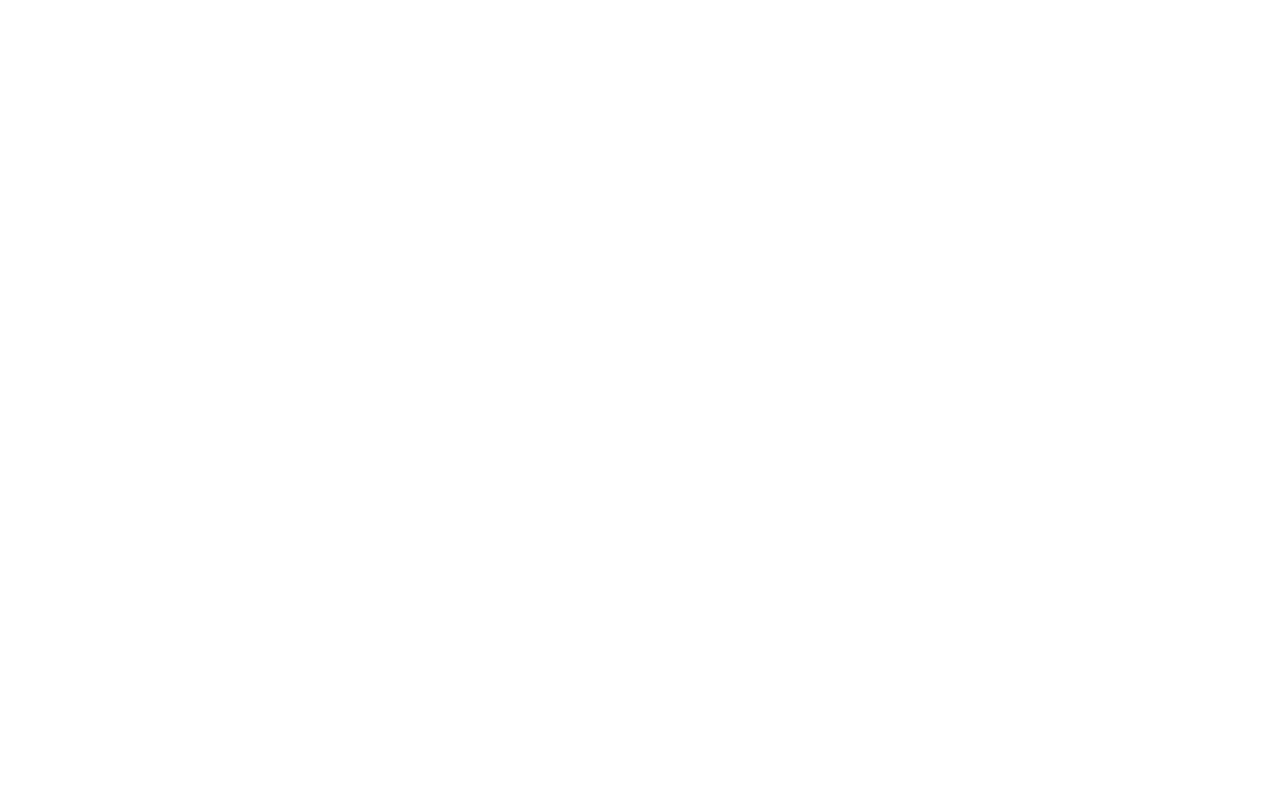
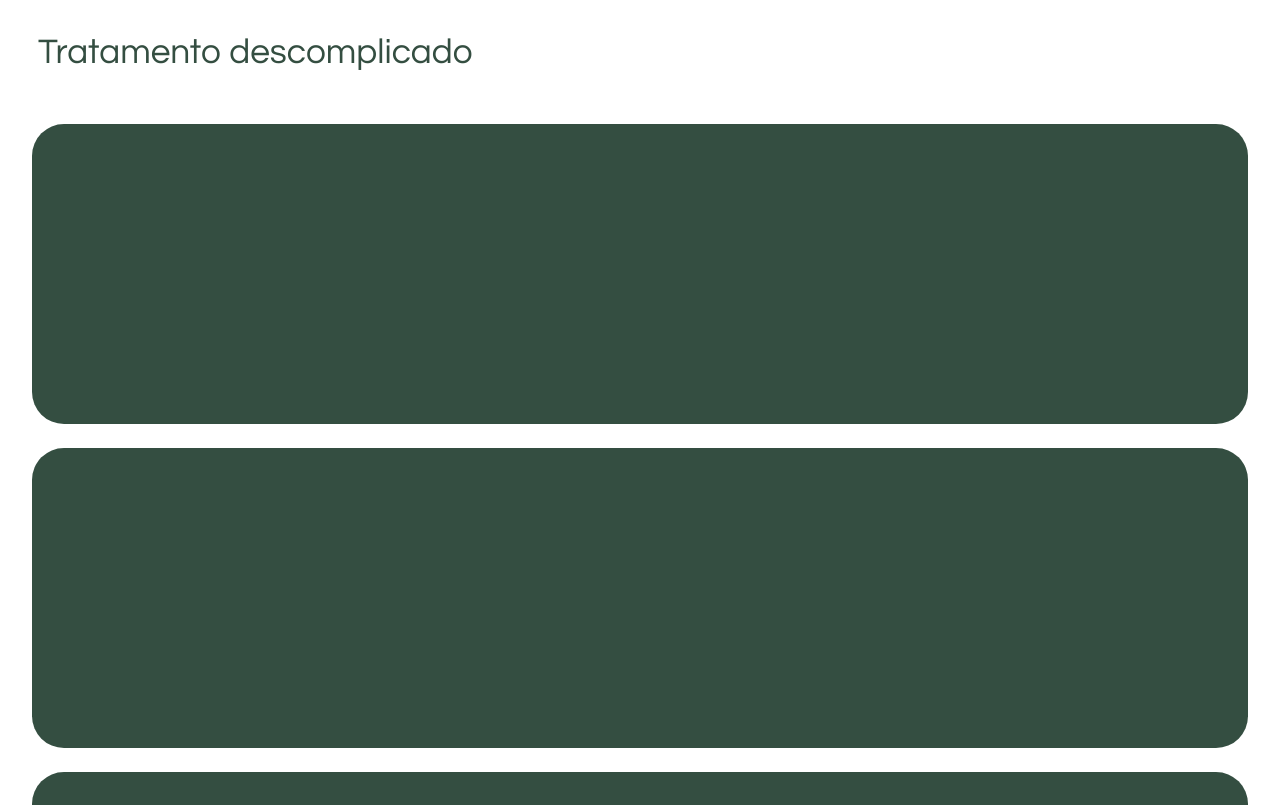
Before and after one commit to DevLucasHenrique/mentaris-app, a React (Vite) app in the folder mentaris-app/: page / in a window 1280 px wide. Shown: the part 2840-3645 px from the top of the page. Before the commit the page ends 2804 px from the top, so only its background shows below. Built offline with nearby package versions, Linux system fonts and the light colour scheme.

Commit message:
Finish base HTML/CSS from ecosystem section

```diff
--- a/mentaris-app/src/components/HomePage.css
+++ b/mentaris-app/src/components/HomePage.css
@@ -1,9 +1,41 @@
 section#hero {
   background-color: white;
   padding: 16px;
+  margin-bottom: 32px;
 }
 
 section#hero .hero-image {
   width: 100%;
   height: 100%;
 }
+
+/* Ecosystem Section */
+
+section#ecosystem {
+  display: flex;
+  flex-flow: column nowrap;
+  padding: 32px;
+  gap: 48px;
+}
+
+section#ecosystem h2.ecosystem-title {
+  font-size: 2.2em;
+  font-weight: 500;
+  font-family: var(--titleFont);
+  color: var(--blackGreen);
+  padding: 6px;
+}
+
+section#ecosystem .systems-container {
+  display: flex;
+  flex-flow: column nowrap;
+  gap: 24px;
+}
+
+section#ecosystem .system {
+  background-color: var(--blackGreen);
+  width: 100%;
+  height: 300px;
+  padding: 12px;
+  border-radius: 32px;
+}
--- a/mentaris-app/src/components/HomePage.tsx
+++ b/mentaris-app/src/components/HomePage.tsx
@@ -1,16 +1,23 @@
-import { Header } from './header/Header'
-import './HomePage.css'
+import { Header } from "./header/Header";
+import "./HomePage.css";
 import background from "../assets/images/background.png";
-
-
 
 export function HomePage() {
   return (
     <>
-    <Header />
-    <section id='hero'>
-      <img src={background} className='hero-image' alt="Background Image" />
-    </section>
+      <Header />
+      <section id="hero">
+        <img src={background} className="hero-image" alt="Background Image" />
+      </section>
+
+      <section id="ecosystem">
+        <h2 className="ecosystem-title">Tratamento descomplicado</h2>
+        <div className="systems-container">
+          <div className="system"></div>
+          <div className="system"></div>
+          <div className="system"></div>
+        </div>
+      </section>
     </>
-  )
+  );
 }
```
